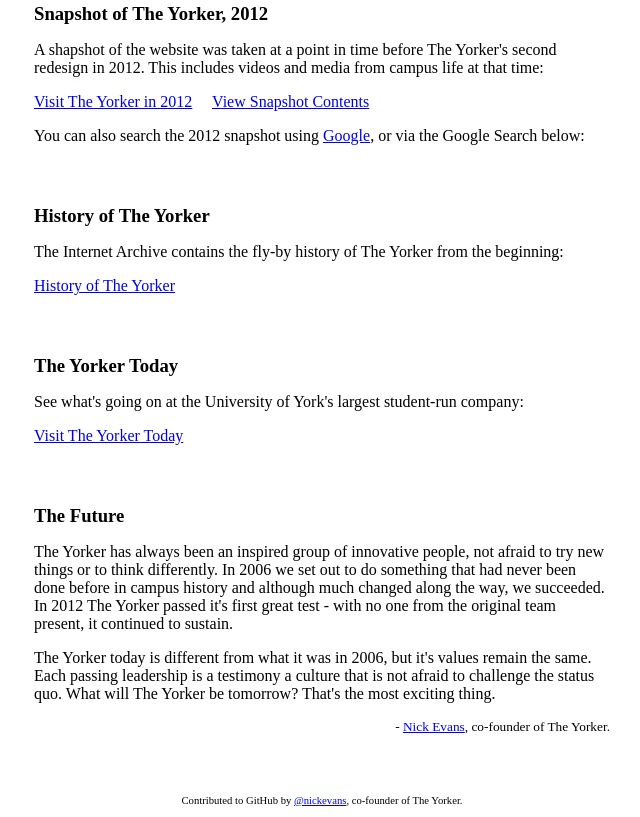
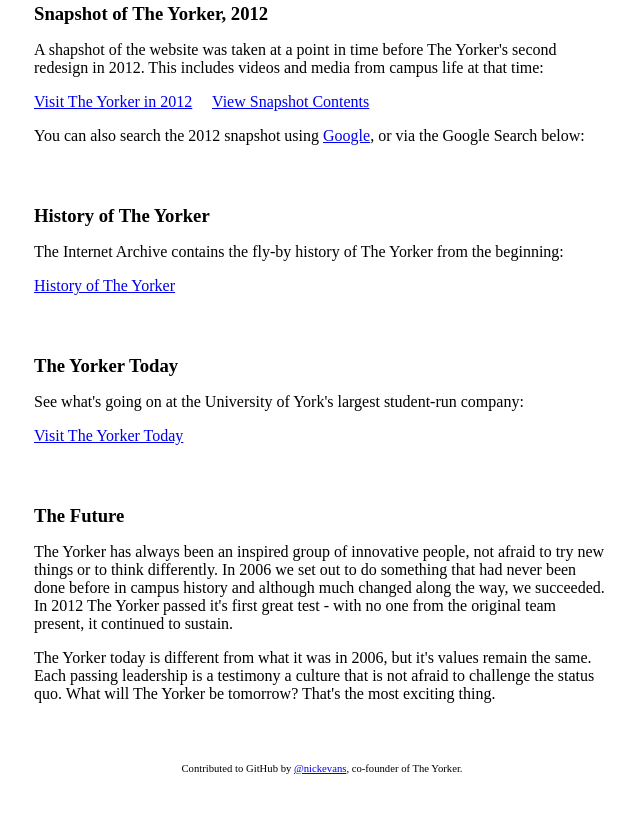
Before and after one commit to TheYorkerArchive/theyorkerarchive.github.io, a plain HTML site: page index.html in a window 1280 px wide. Shown: the part 535-1352 px from the top of the page, without its empty margins (318-958 px from the left). After the commit the page ends 1320 px from the top, so only its background shows below. Drawn offline with Linux system fonts and the light colour scheme.

Commit message:
Update index.html

```diff
--- a/index.html
+++ b/index.html
@@ -94,7 +94,6 @@ p {
         <h2>The Future</h2>
         <p>The Yorker has always been an inspired group of innovative people, not afraid to try new things or to think differently. In 2006 we set out to do something that had never been done before in campus history and although much changed along the way, we succeeded. In 2012 The Yorker passed it's first great test - with no one from the original team present, it continued to sustain.</p>
         <p>The Yorker today is different from what it was in 2006, but it's values remain the same. Each passing leadership is a testimony a culture that is not afraid to challenge the status quo. What will The Yorker be tomorrow? That's the most exciting thing.</p>
-        <p class="contrib right">- <a href="https://twitter.com/nickevans">Nick Evans</a>, co-founder of The Yorker.</p>
     </div>
     <div class="centered">
         <p style="font-size: 8pt;">Contributed to GitHub by <a href="https://twitter.com/nickevans">@nickevans</a>, co-founder of The Yorker.</p>
```
